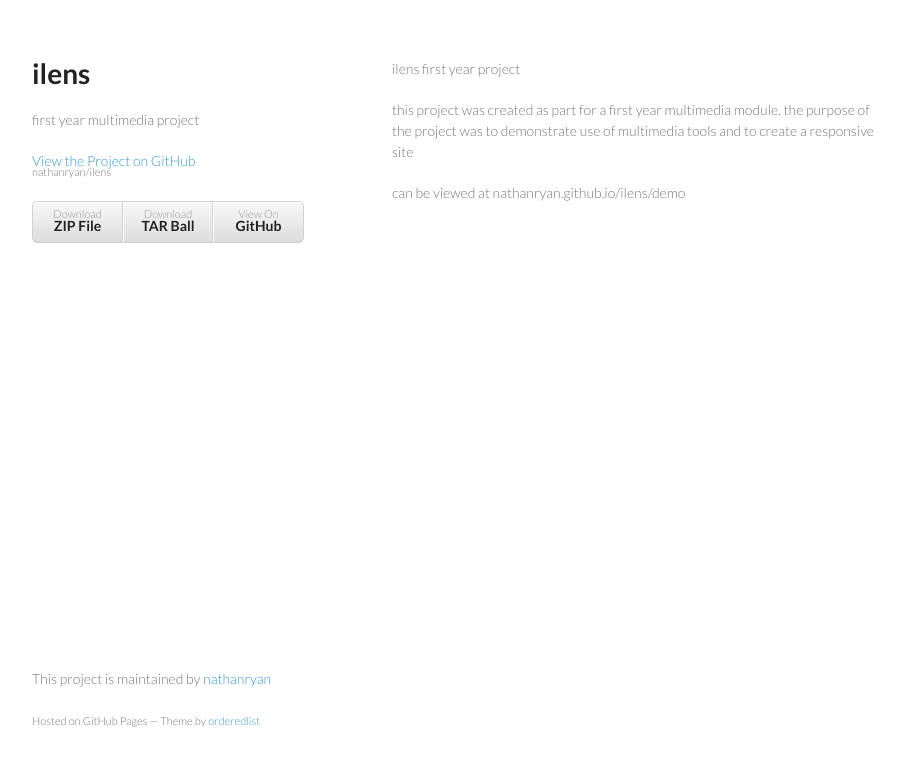
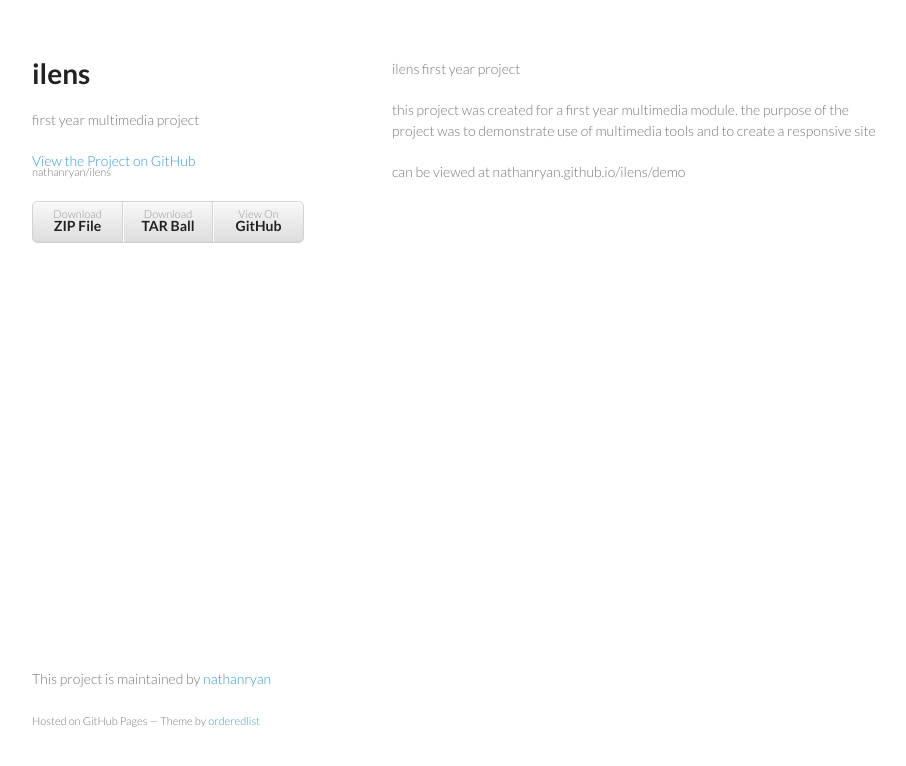
Before and after one commit to nathanryan/ilens, a plain HTML site: page index.html in a window 1280 px wide. Shown: the whole page, without its empty margins (178-1084 px from the left). Drawn offline with Linux system fonts and the light colour scheme.

Commit message:
desc change

```diff
--- a/index.html
+++ b/index.html
@@ -30,7 +30,7 @@
       <section>
         <p>ilens
 first year project</p>
-<p>this project was created as part for a first year multimedia module. the purpose of the project was to demonstrate use of multimedia tools and to create a responsive site </p>
+<p>this project was created for a first year multimedia module. the purpose of the project was to demonstrate use of multimedia tools and to create a responsive site </p>
 <p>can be viewed at nathanryan.github.io/ilens/demo</p>
       </section>
       <footer>
```
